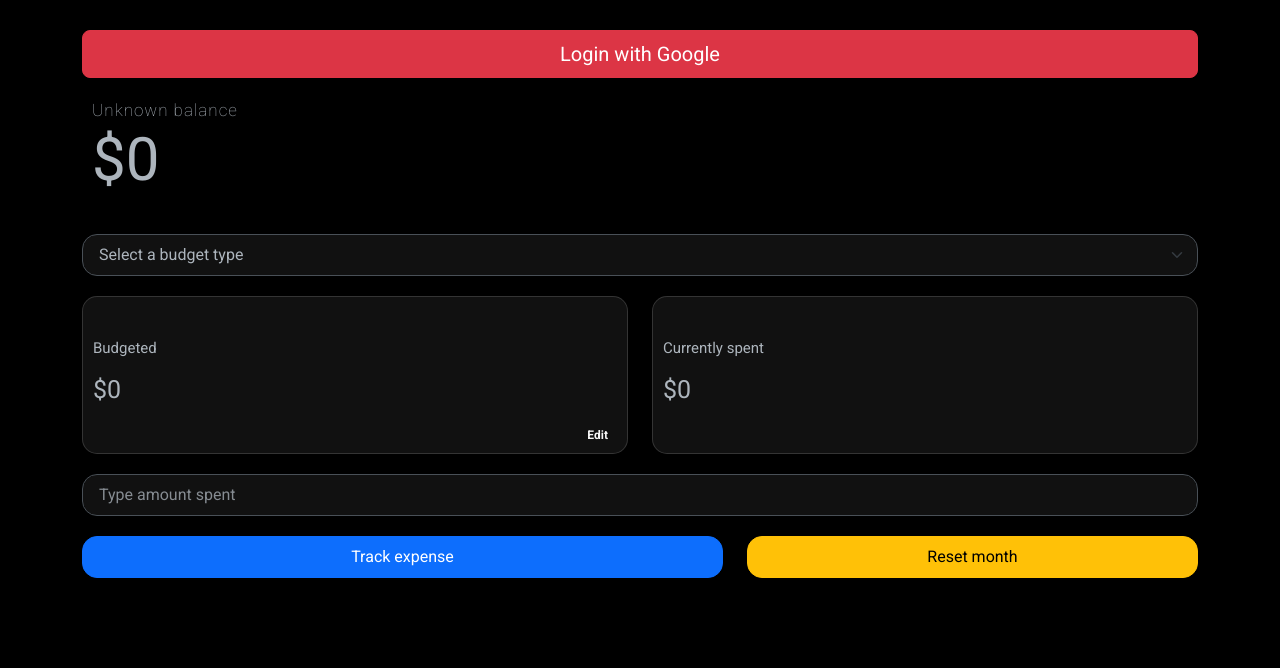
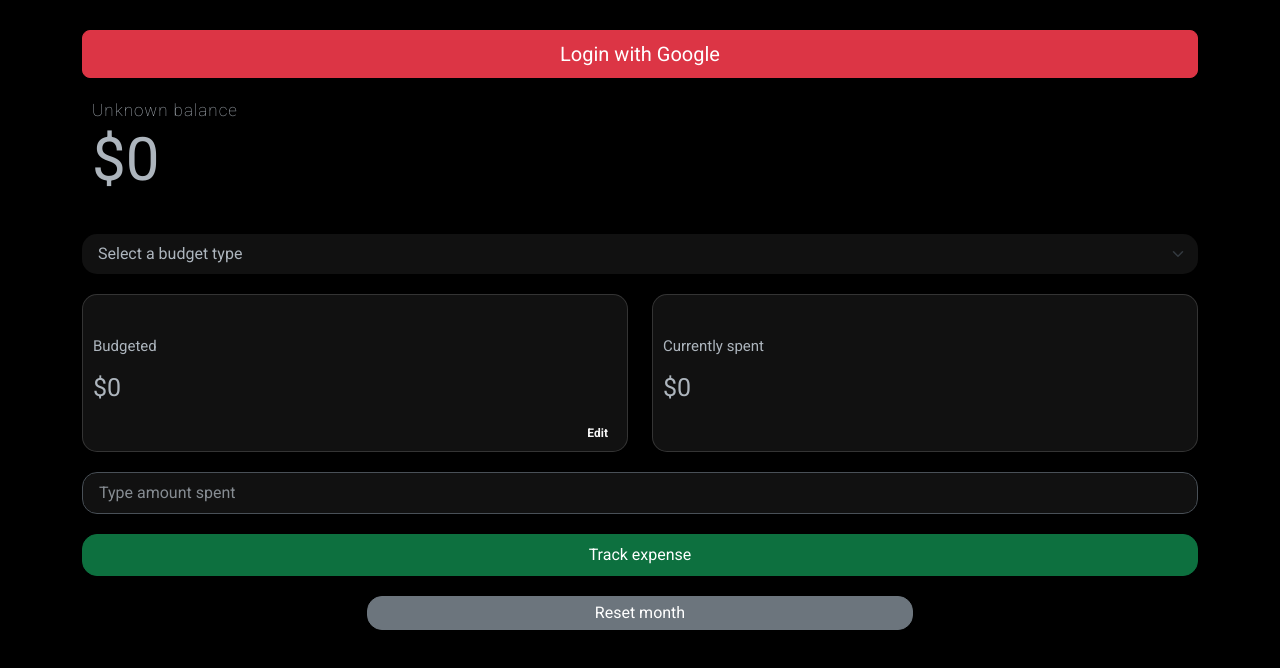
Before and after one commit to saadixl/Budgetics, a React (Create React App) app: page / in a window 1280 px wide. Shown: the top 668 px of the page. Built offline with nearby package versions, Linux system fonts and the light colour scheme.

Commit message:
Add money green color

```diff
--- a/src/App.js
+++ b/src/App.js
@@ -117,10 +117,10 @@ function App() {
             onChange={handleAmountChange}
           />
         </Col>
-        <Col xs={7}>
+        <Col xs={12}>
           <div className="d-grid gap-2">
             <Button
-              className="action-button"
+              className="action-button money-green"
               variant="primary"
               size="lg"
               onClick={handleTrackExpenseClick}
@@ -129,12 +129,12 @@ function App() {
             </Button>
           </div>
         </Col>
-        <Col xs={5}>
+        <Col xs={{ span: 6, offset: 3 }}>
           <div className="d-grid gap-2">
             <Button
               className="action-button"
-              variant="warning"
-              size="lg"
+              variant="secondary"
+              size="sm"
               onClick={handleResetMonth}
             >
               Reset month
--- a/src/index.css
+++ b/src/index.css
@@ -9,6 +9,12 @@ body {
   --bs-body-bg: #111;
 }
 
+.money-green {
+  background-color: #0d703f !important;
+  border-color: #0d703f !important;
+  outline-color: #0d703f !important;
+}
+
 .balance-card,
 .form-select,
 .form-control,
@@ -16,6 +22,11 @@ body {
   margin-bottom: 20px;
   border-radius: 15px;
   font-size: 16px;
+}
+
+.form-select {
+  border: none !important;
+  outline: none !important;
 }
 
 .balance-card {
```
